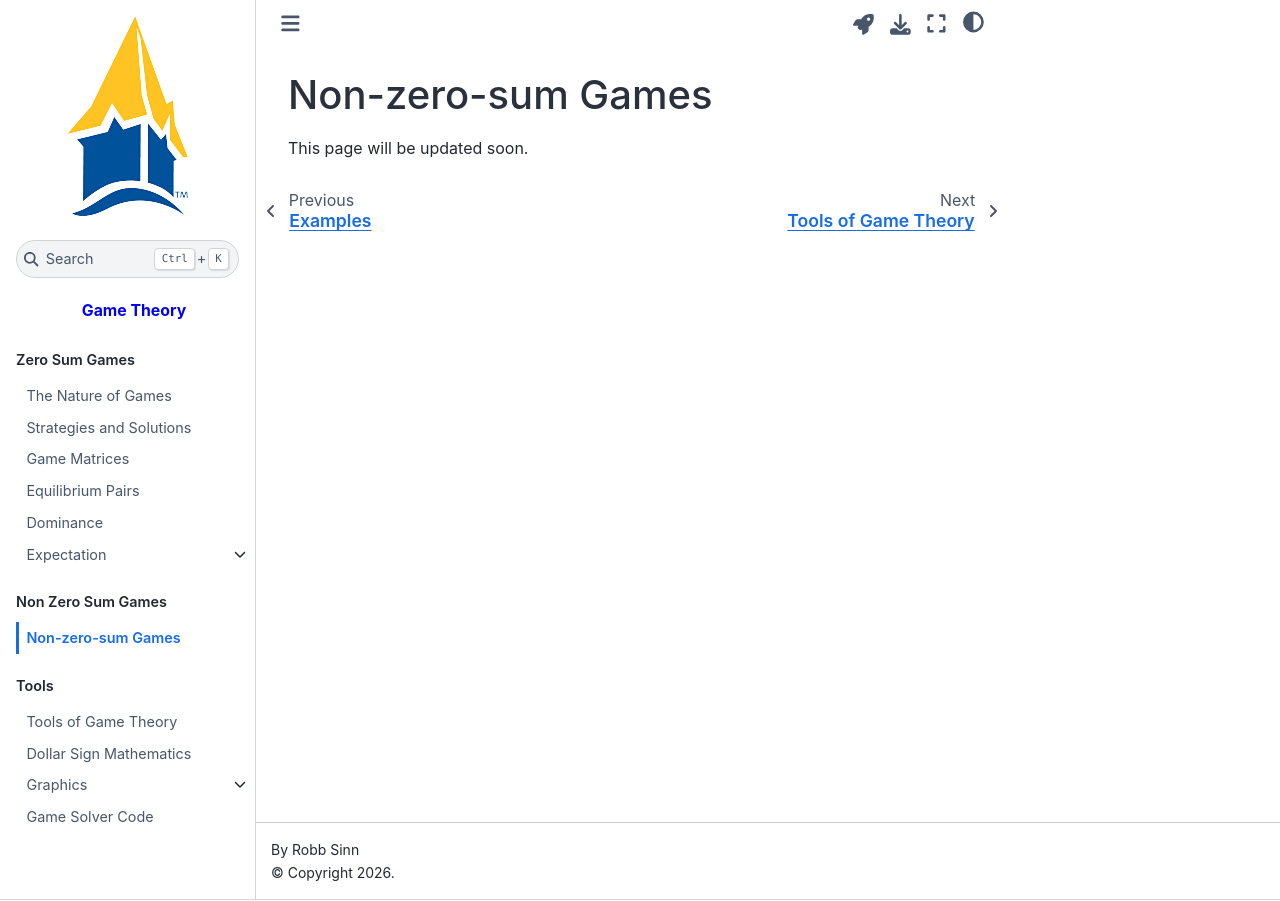
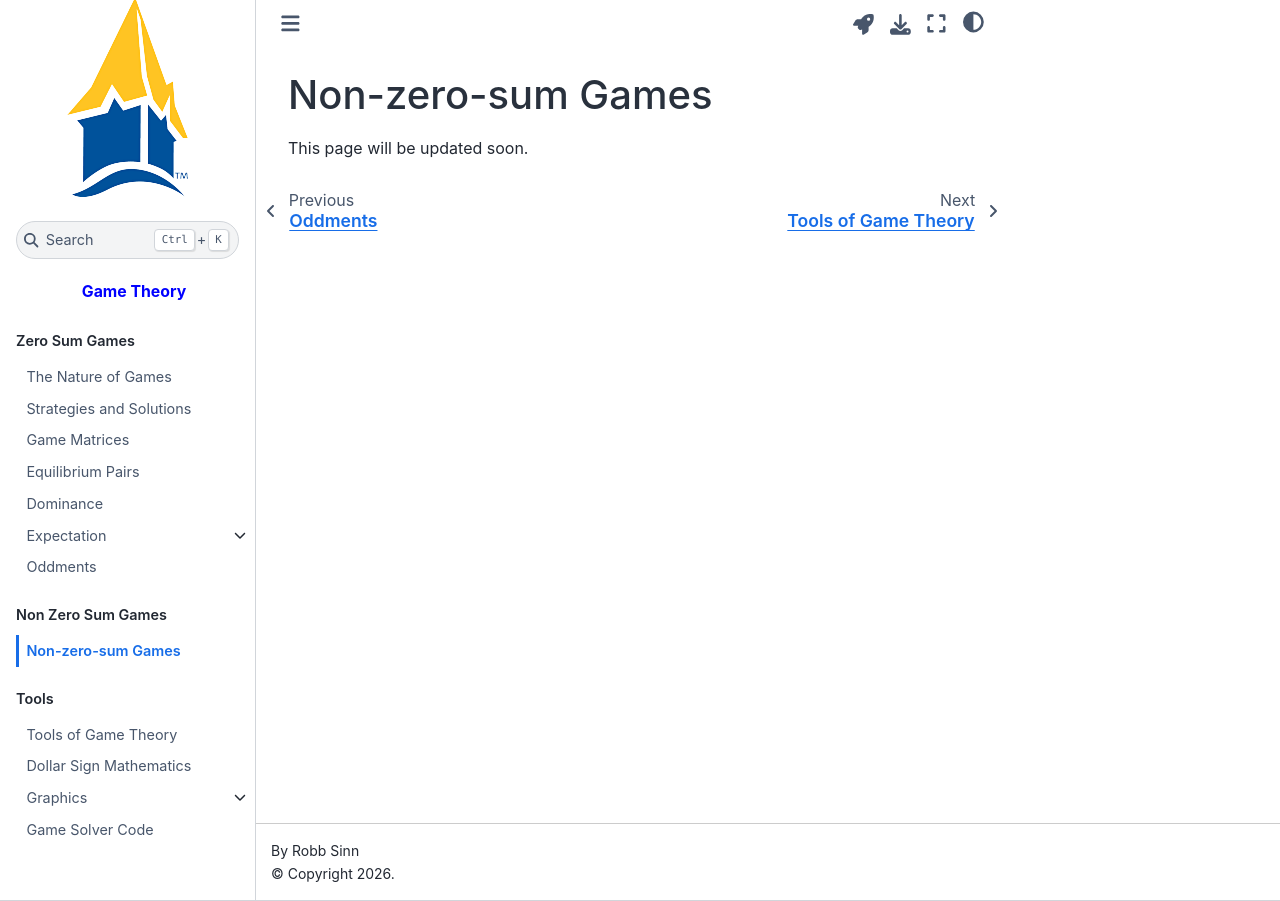
Before and after one commit to StraightDraw/game, a Jupyter Book: the page built from N0.ipynb, in a window 1280 px wide. Built offline with Jupyter Book 1.0.4 settings and Sphinx 7.4.7 and the Sphinx Book theme 1.1.4, drawn with Linux system fonts in a browser that asks for light colours; some of the changed lines change nothing that is shown.

Commit message:
Oddments

```diff
--- a/_toc.yml
+++ b/_toc.yml
@@ -14,6 +14,7 @@
       sections:
       - file: Z5a
       - file: Z5b
+    - file: Z6
   - caption: Non Zero Sum Games
     chapters:
     - file: N0
```
Also changed, not shown: Z6.ipynb (added).
